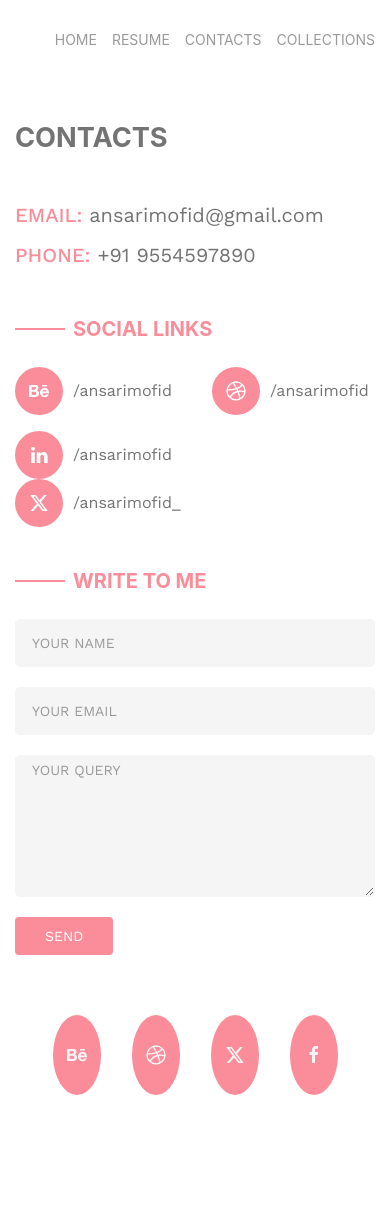
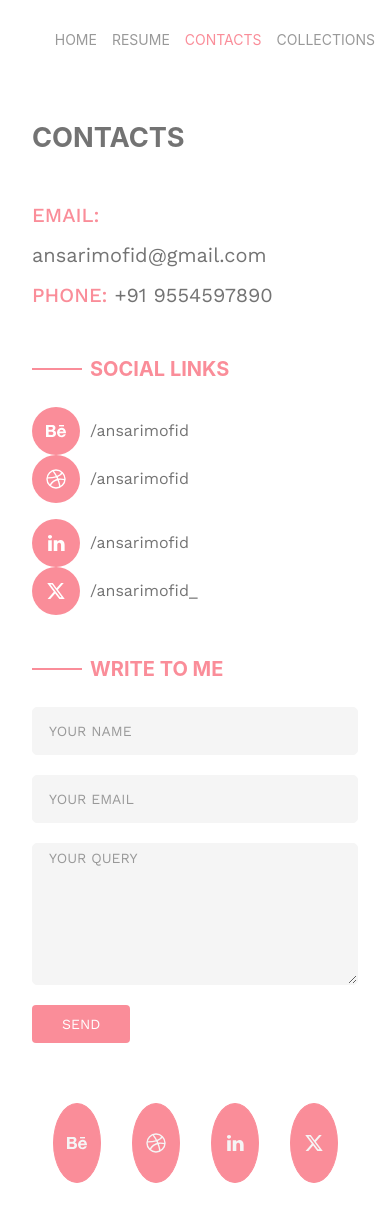
Before and after one commit to ansarimofid/ansarimofid.github.io_2017, a React (Create React App) app: page /contacts in a window 390 px wide. Before the commit the page ends 1135 px from the top, so only its background shows below. Built offline with nearby package versions, Linux system fonts and the light colour scheme; a web font is replaced by a local one.

Commit message:
Minor fixes

```diff
--- a/src/components/Footer/Footer.css
+++ b/src/components/Footer/Footer.css
@@ -5,6 +5,14 @@ footer .uk-navbar-nav li > a{
     /*color: white;*/
     border-radius: 50%;
     color: whitesmoke;
+    border:1px solid #FA8D99;
+    transition: all 0.3s;
+}
+
+footer .uk-navbar-nav li:hover > a, footer .uk-navbar-nav>li>a:focus {
+    background-color: white;
+    color: #FA8D99;
+    border-color: #FA8D99;
 }
 
 footer .uk-navbar-nav li:not(:last-child) {
@@ -12,5 +20,5 @@ footer .uk-navbar-nav li:not(:last-child) {
 }
 
 footer .uk-navbar-nav>li:hover>a,footer .uk-navbar-nav>li>a:focus {
-    color: white;
+    /*color: white;*/
 }
--- a/src/components/Footer/Footer.js
+++ b/src/components/Footer/Footer.js
@@ -11,8 +11,8 @@ const Footer = () => (
       <ul className="uk-navbar-nav uk-flex-inline">
         <li><a href="https://www.behance.net/ansarimofid" className="uk-icon-button" is uk-icon="icon: behance" target="blank"></a></li>
         <li><a href="https://dribbble.com/ansarimofid" className="uk-icon-link" is uk-icon="icon:  dribbble" target="blank"></a></li>
+        <li><a href="https://www.linkedin.com/in/ansarimofid/" className="uk-icon-link" is uk-icon="icon: linkedin" target="blank"></a></li>
         <li><a href="https://twitter.com/ansarimofid_" className="uk-icon-link" is uk-icon="icon: twitter" target="blank"></a></li>
-        <li><a href="https://www.facebook.com/ansarimofid" className="uk-icon-link" is uk-icon="icon: facebook" target="blank"></a></li>
       </ul>
     </footer>
   </div>
--- a/src/components/Header/Header.css
+++ b/src/components/Header/Header.css
@@ -1,3 +1,7 @@
 Header.uk-active {
     background-color: white;
 }
+
+.uk-navbar-nav>li>a.active,.uk-navbar-nav>li:hover>a.active {
+    color: #FA8D99 !important;
+}
--- a/src/index.css
+++ b/src/index.css
@@ -56,3 +56,14 @@ body {
   -webkit-background-clip: text;
   -webkit-text-fill-color: rgba(0, 0, 0, 0);
 }
+
+
+@media (max-width: 639px) {
+  main .resume {
+    padding: 0 32px;
+  }
+
+  main .contacts {
+    padding: 0 32px;
+  }
+}
--- a/src/pages/Resume/resume.css
+++ b/src/pages/Resume/resume.css
@@ -58,9 +58,3 @@
     height: 64px;
     border-color: #FA8D99;
 }
-
-@media (max-width: 639px) {
-    main .resume {
-        padding: 0 32px;
-    }
-}
```
